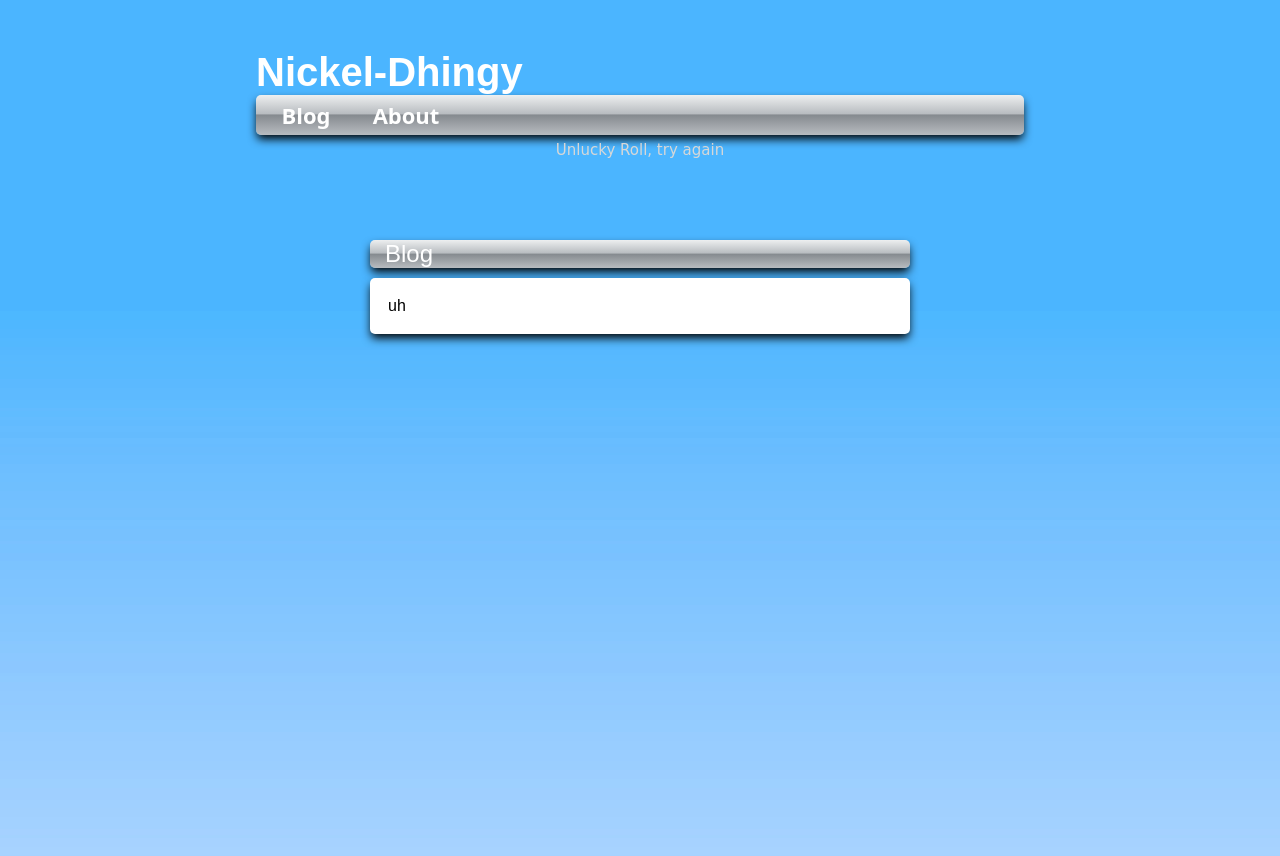
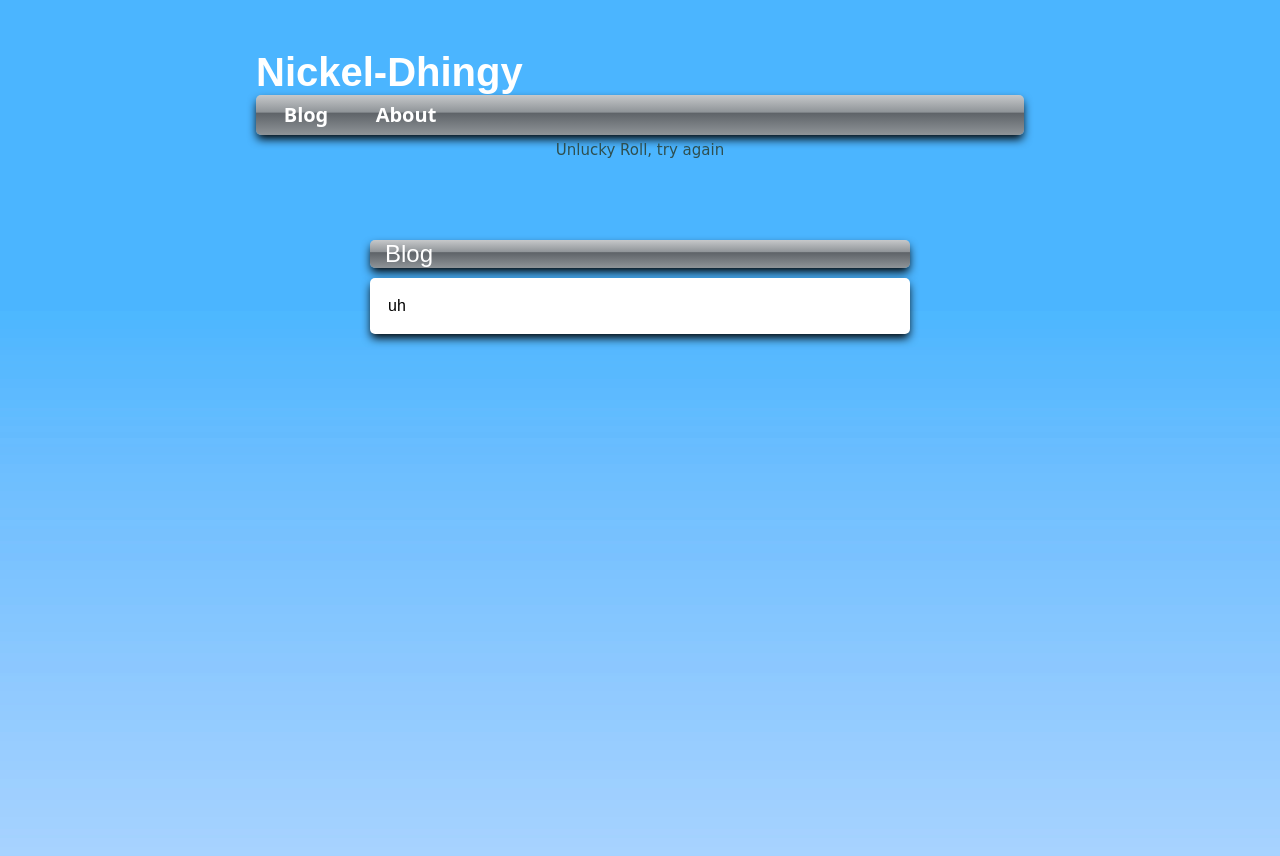
Before and after one commit to PiSquaredx3/Nickel-Dhingy, a Jekyll site: the page built from blog.md, in a window 1280 px wide. Shown: the top 856 px of the page. Built offline with Jekyll 4.4.1, drawn with Linux system fonts in a browser that asks for light colours.

Commit message:
Update style.css

```diff
--- a/assets/style.css
+++ b/assets/style.css
@@ -61,7 +61,7 @@
 
         margin-left: 20%;
         width: 60%;
-        background: linear-gradient(to bottom, #eceeef 1%, #b8bcc0 47%, #858a8f 50%, #b8bcc0 100%);
+        background: linear-gradient(to bottom, #c5c7c9 1%, #8f9498 43%, #5e6368 45%, #8f9498 100%);
 
         color: black;
         height: 40px;
@@ -78,12 +78,13 @@
 
 
 
- #navbar, #navbar2, #navbar3 {
+         #navbar, #navbar2, #navbar3 {
+            font-family: Copperplate, Papyrus, fantasy;
             border-radius: 10px;
             background: transparent;
             text-align: center;
             text-indent: 0;
-            font: 22px sans;
+            font: 20px sans;
             z-index: 10;
             color: black;
             line-height: 40px;
@@ -105,6 +106,8 @@
 
         #navbar:hover, #navbar2:hover, #navbar3:hover {
             color: darkslategray;
+             transform: scale(1.3);
+            transition: transform 0.12s ease;
         }
 
         #motn {
@@ -119,7 +122,7 @@
             font-size: 15px;
             position: relative;
             z-index: 8;
-            color: #d7d7d7;
+            color: darkslategray;
             line-height: 20px;
             height: 20px;
 
@@ -127,8 +130,7 @@
 
         #newstitle, #sutitle, #thingofthenowheader, #blogheader {
             width: 100%;
-            background: linear-gradient(to bottom, #eceeef 1%, #b8bcc0 47%, #858a8f 50%, #b8bcc0 100%);
-            text-indent: 15px;
+            background: linear-gradient(to bottom, #c5c7c9 1%, #8f9498 43%, #5e6368 45%, #8f9498 100%);            text-indent: 15px;
 
             font-size: 24px;
             border-radius: 5px;
```
